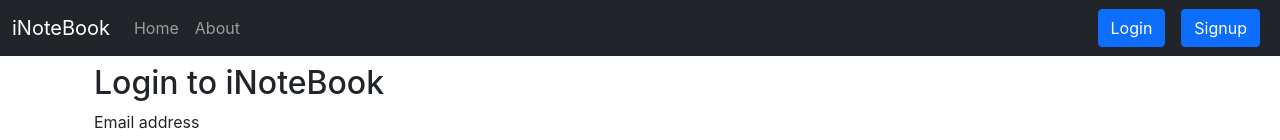
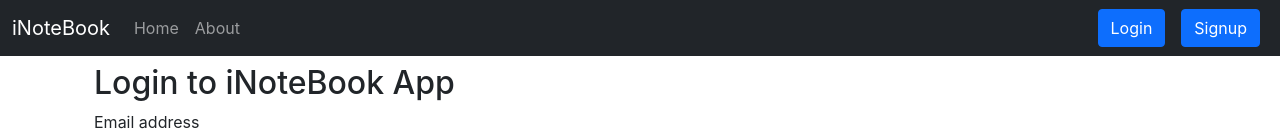
Before and after one commit to MAsad2723/inotebook, a React (Create React App) app: page /login in a window 1280 px wide. Shown: the top 140 px of the page. Built offline with nearby package versions, Linux system fonts and the light colour scheme.

Commit message:
Minor change

```diff
--- a/src/components/Login.js
+++ b/src/components/Login.js
@@ -32,7 +32,7 @@
     }
     return (
         <div className='mt-2 container'>
-            <h2>Login to iNoteBook</h2>
+            <h2>Login to iNoteBook App</h2>
             <form onSubmit={handleSubmit}>
                 <div className="mb-3">
                     <label htmlFor="email" className="form-label">Email address</label>
```
